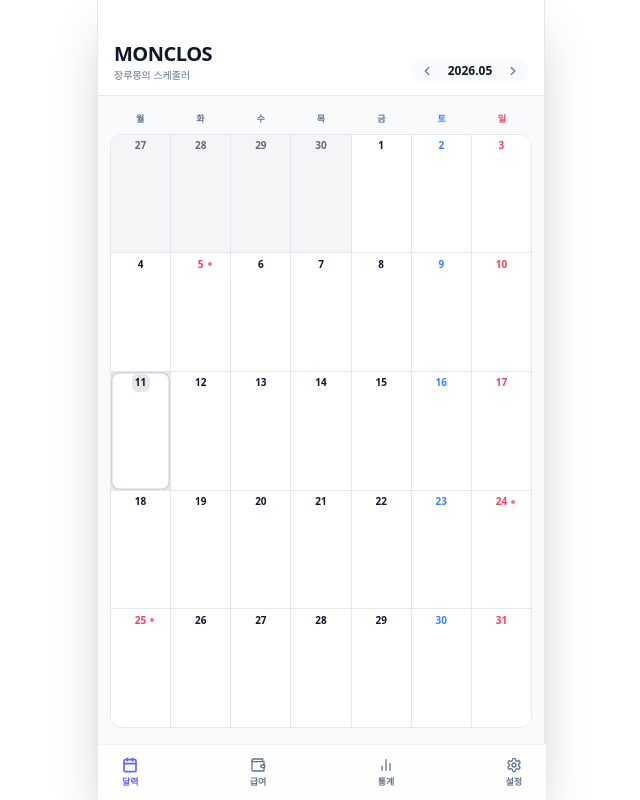
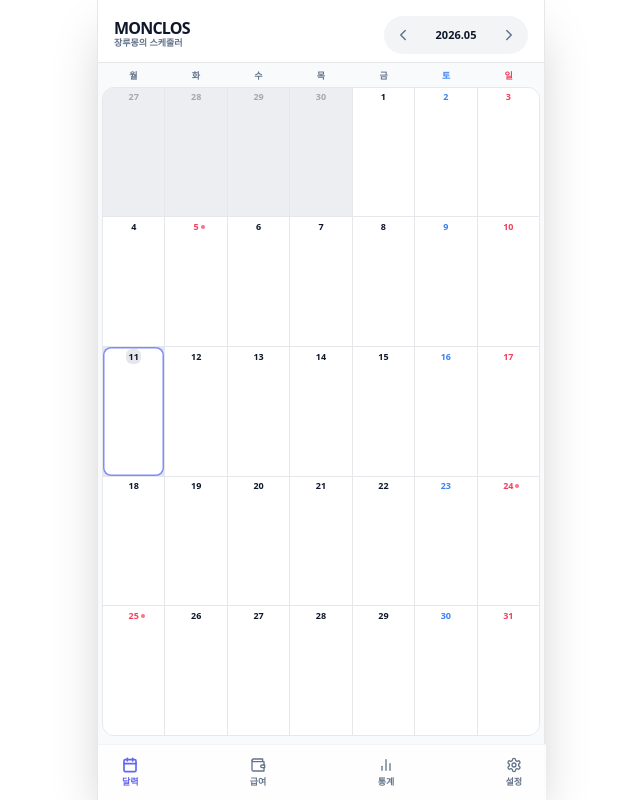
Before and after one commit to innocentof-debug/MONCLOS_TRUE_FINAL, a React (Vite) app: page / in a window 1280 px wide. Shown: the whole page, without its empty margins (319-959 px from the left). Built offline with nearby package versions, Linux system fonts and the light colour scheme.

Commit message:
Update App.jsx

```diff
--- a/src/App.jsx
+++ b/src/App.jsx
@@ -257,6 +257,9 @@ const App = () => {
 
   // 개인 API Key 및 보안 설정
   const [apiKey, setApiKey] = useStickyState('', 'monclos_apiKey');
+  // --- 3번 수정: API 보안 스위치 추가 ---
+  const [isApiKeyEditing, setIsApiKeyEditing] = useState(false);
+  const [tempApiKey, setTempApiKey] = useState('');
   const [showApiKey, setShowApiKey] = useState(false);
 
   const [userInfo, setUserInfo] = useStickyState({ name: '장루몽', position: 'PT' }, 'monclos_userInfo');
@@ -866,21 +869,34 @@ const App = () => {
 
   return (
     <div className={`flex flex-col h-screen overflow-hidden ${bgMain} ${textMain} font-sans max-w-md mx-auto shadow-2xl border-x ${borderCard} transition-colors duration-300`}>
-      <header className={`${bgCard} px-4 pt-8 pb-3 sm:pt-10 flex justify-between items-end border-b ${borderCard} z-10 shrink-0`}>
+      <header className={`${bgCard} px-4 pt-4 pb-2 flex justify-between items-center border-b ${borderCard} z-10 shrink-0`}>
+  {/* pt-8 -> pt-4로 줄여 윗 공간 확보, items-end -> items-center로 정렬 변경 */}
   <div>
-          <h1 className="text-lg sm:text-xl font-bold tracking-tight">MONCLOS</h1>
-          <p className={`text-[9px] sm:text-[10px] ${textMuted} font-medium`}>{userInfo.name}의 스케줄러</p>
-        </div>
+    <h1 className="text-base font-black tracking-tighter leading-none">MONCLOS</h1>
+    <p className={`text-[9px] ${textMuted} font-bold`}>{userInfo.name}의 스케줄러</p>
+  </div>
+
   {activeTab === 'calendar' && (
-          <div className={`flex items-center space-x-1 ${isDark ? 'bg-slate-700' : 'bg-gray-50'} p-1 rounded-full px-2`}>
-            <button type="button" onClick={() => changeMonth(-1)}>
-              <ChevronLeft size={14} className={`${textMuted} active:scale-75 transition-transform`} />
-            </button>
-            <span className="text-[10px] sm:text-xs font-bold w-14 sm:w-16 text-center">
+    <div className={`flex items-center space-x-1 ${isDark ? 'bg-slate-700' : 'bg-gray-100'} rounded-full p-0.5`}>
+      {/* 버튼에 p-2를 주어 터치 영역을 크게 만들고, 아이콘 사이즈를 18로 키움 */}
+      <button
+        type="button"
+        onClick={() => changeMonth(-1)}
+        className="p-2 active:scale-75 transition-transform"
+      >
+        <ChevronLeft size={18} className={`${textMuted}`} />
+      </button>
+
+      <span className="text-[11px] font-black w-16 text-center">
         {currentDate.getFullYear()}.{String(currentDate.getMonth() + 1).padStart(2, '0')}
       </span>
-            <button type="button" onClick={() => changeMonth(1)}>
-              <ChevronRight size={14} className={`${textMuted} active:scale-75 transition-transform`} />
+
+      <button
+        type="button"
+        onClick={() => changeMonth(1)}
+        className="p-2 active:scale-75 transition-transform"
+      >
+        <ChevronRight size={18} className={`${textMuted}`} />
       </button>
     </div>
   )}
@@ -888,17 +904,25 @@ const App = () => {
 
       <main className="flex-1 flex flex-col min-h-0 relative pb-[60px]">
         {activeTab === 'calendar' && (
-          <div className="p-2 sm:p-3 flex-1 min-h-0 flex flex-col fade-in-soft" onTouchStart={onTouchStart} onTouchMove={onTouchMove} onTouchEnd={onTouchEndAction}>
-            <div className="grid grid-cols-7 mb-1 shrink-0">
+          /* p-2 -> p-1로 줄여서 전체 공간 확보, overflow-hidden으로 스크롤 방지 */
+          <div className="p-1 flex-1 min-h-0 flex flex-col fade-in-soft overflow-hidden" onTouchStart={onTouchStart} onTouchMove={onTouchMove} onTouchEnd={onTouchEndAction}>
+
+            {/* 1. 요일 헤더: py-1 -> py-0.5로 축소 */}
+            <div className="grid grid-cols-7 mb-0.5 shrink-0">
               {weekDaysHeader.map((d, i) => {
                 let cClass = textMuted;
                 if ((startDay === 1 && i === 6) || (startDay === 0 && i === 0)) cClass = 'text-rose-500';
                 if ((startDay === 1 && i === 5) || (startDay === 0 && i === 6)) cClass = 'text-blue-500';
-                return <div key={d} className={`text-center text-[9px] font-bold py-1 ${cClass}`}>{d}</div>;
+                return <div key={d} className={`text-center text-[9px] font-black py-0.5 ${cClass}`}>{d}</div>;
               })}
             </div>
+
+            {/* 2. 달력 본체 그리드 */}
             <div className={`flex-1 min-h-0 relative overflow-hidden rounded-xl border ${isDark ? 'border-slate-700' : 'border-gray-200'}`}>
-              <div key={currentDate.toISOString()} className={`absolute inset-0 grid grid-cols-7 gap-px ${isDark ? 'bg-slate-700' : 'bg-gray-200'} ${slideDirection === 'left' ? 'slide-in-left' : slideDirection === 'right' ? 'slide-in-right' : ''}`} style={{ gridTemplateRows: `repeat(${calendarDays.length / 7}, minmax(0, 1fr))` }}>
+              <div key={currentDate.toISOString()}
+                   className={`absolute inset-0 grid grid-cols-7 gap-px ${isDark ? 'bg-slate-700' : 'bg-gray-200'} ${slideDirection === 'left' ? 'slide-in-left' : slideDirection === 'right' ? 'slide-in-right' : ''}`}
+                   style={{ gridTemplateRows: `repeat(${calendarDays.length / 7}, minmax(0, 1fr))` }}>
+
                 {calendarDays.map((dayObj, idx) => {
                   const { date, isCurrentMonth } = dayObj;
                   const dateStr = formatDate(date);
@@ -909,6 +933,7 @@ const App = () => {
                   const holidayName = HOLIDAY_DATA[dateStr];
                   const isRedDay = date.getDay() === 0 || holidayName;
                   let boxStyle = ''; let textColor = textMain;
+
                   if (isToday) {
                     if (isRedDay) boxStyle = 'bg-rose-400 text-white';
                     else if (date.getDay() === 6) boxStyle = 'bg-blue-400 text-white';
@@ -917,6 +942,7 @@ const App = () => {
                     if (isRedDay) textColor = 'text-rose-500';
                     else if (date.getDay() === 6) textColor = 'text-blue-500';
                   }
+
                   return (
                     <div
                       key={idx}
@@ -924,33 +950,40 @@ const App = () => {
                       className={`
                         h-full w-full flex flex-col items-center relative transition-all cursor-pointer active:opacity-70 overflow-hidden
                         ${isDark ? 'bg-slate-800' : 'bg-white'}
-                        ${!isCurrentMonth ? (isDark ? 'bg-slate-800/40 opacity-50' : 'bg-gray-50/50 opacity-60') : ''}
-                        ${isSelected ? `ring-[1.5px] ring-inset z-10 rounded-lg ${isDark ? 'ring-slate-500' : 'ring-gray-300'}` : ''}
+                        ${!isCurrentMonth ? 'opacity-30' : ''}
+                        ${isSelected ? `ring-[1.5px] ring-inset z-10 rounded-lg ${isDark ? 'ring-indigo-500' : 'ring-indigo-400'}` : ''}
                       `}
                     >
-                      <div className="relative flex justify-center items-center w-full mt-0.5 mb-0.5 h-[18px]">
+                      {/* 3. 날짜 숫자 영역: h-[18px] -> h-[15px]로 축소, 오늘 표시 원 크기도 축소 */}
+                      <div className="relative flex justify-center items-center w-full h-[15px] mt-0.5">
                         <div className="relative flex justify-center items-center h-full">
-                          {shiftData?.memo && <div className="absolute right-full mr-1 w-1 h-1 rounded-full bg-indigo-500" />}
+                          {shiftData?.memo && <div className="absolute right-full mr-0.5 w-1 h-1 rounded-full bg-indigo-500" />}
                           <span className={`
-                            text-[10px] font-bold flex items-center justify-center
-                            ${isToday ? `w-[18px] h-[18px] rounded-md ${boxStyle}` : textColor}
+                            text-[9px] font-black flex items-center justify-center
+                            ${isToday ? `w-[15px] h-[15px] rounded-md ${boxStyle}` : textColor}
                           `}>
                             {date.getDate()}
                           </span>
-                          {holidayName && <div className="absolute left-full ml-1 w-1 h-1 rounded-full bg-rose-400" />}
-                        </div>
-                      </div>
+                          {holidayName && <div className="absolute left-full ml-0.5 w-1 h-1 rounded-full bg-rose-400" />}
+                        </div>
+                      </div>
+
+                      {/* 4. 근무 라벨: py-0.5 -> py-0으로 여백 제거 */}
                       {shiftData && shiftData.shift !== 'OFF' && shiftData.shift !== '/' && (
-                        <div className={`w-[95%] py-0.5 rounded border text-center text-[8px] font-bold shadow-sm truncate leading-tight ${isDark ? (INITIAL_SHIFT_SETTINGS[shiftData.shift]?.darkColor || 'bg-slate-700 text-gray-300 border-slate-600') : (INITIAL_SHIFT_SETTINGS[shiftData.shift]?.color || 'bg-gray-100 text-gray-700 border-gray-200')}`}>
+                        <div className={`w-[92%] py-0 rounded-[2px] border text-center text-[7px] font-black truncate leading-tight mt-0.5 ${isDark ? (INITIAL_SHIFT_SETTINGS[shiftData.shift]?.darkColor || 'bg-slate-700 text-gray-300 border-slate-600') : (INITIAL_SHIFT_SETTINGS[shiftData.shift]?.color || 'bg-gray-100 text-gray-700 border-gray-200')}`}>
                           {INITIAL_SHIFT_SETTINGS[shiftData.shift]?.label || shiftData.shift}
                         </div>
                       )}
+
+                      {/* 5. 메모: py-[3px] -> py-0으로 여백 제거 */}
                       {shiftData?.memo && shiftData?.isMemoVisible && (
-                        <div className={`w-[95%] mt-0.5 mb-0.5 py-[3px] px-1 rounded shadow-sm border text-center text-[7px] font-medium truncate leading-tight ${isDark ? 'bg-indigo-900/40 text-indigo-200 border-indigo-500/30' : 'bg-indigo-50 text-indigo-600 border-indigo-200'}`}>
+                        <div className={`w-[92%] mt-0.5 py-0 px-0.5 rounded border text-center text-[7px] font-bold truncate leading-none ${isDark ? 'bg-indigo-900/40 text-indigo-200 border-indigo-500/30' : 'bg-indigo-50 text-indigo-600 border-indigo-200'}`}>
                           {shiftData.memo}
                         </div>
                       )}
-                      {dailyInc && <div className="absolute bottom-1 w-full text-center text-[8px] font-black text-amber-500 truncate leading-none">+{dailyInc}</div>}
+
+                      {/* 6. 인센티브: bottom-1 -> bottom-0.5로 이동 */}
+                      {dailyInc && <div className="absolute bottom-0.5 w-full text-center text-[7px] font-black text-amber-500 truncate leading-none">+{dailyInc}</div>}
                     </div>
                   );
                 })}
@@ -1102,27 +1135,55 @@ const App = () => {
               </div>
             </div>
 
-            {/* API 보안 설정 */}
+           {/* API 보안 설정: 잠금 및 수정 모드 적용 버전 */}
             <div className={`p-3 rounded-xl shadow-sm border ${bgCard} ${borderCard} shrink-0`}>
               <div className="flex justify-between items-center mb-2">
-                <h3 className="text-[11px] font-bold flex items-center gap-1.5"><Lock size={14} className="text-amber-500" /> API 보안 설정</h3>
-                <div className="flex items-center gap-1.5">
-                  <span className={`text-[8px] font-bold ${apiKey ? 'text-emerald-500' : 'text-rose-500'}`}>{apiKey ? '연결됨' : '키 필요'}</span>
-                  <button type="button" onClick={() => setShowApiKey(!showApiKey)} className={`p-1 rounded-md ${isDark ? 'bg-slate-700' : 'bg-gray-100'}`}>
-                    {showApiKey ? <EyeOff size={12}/> : <Eye size={12}/>}
-                  </button>
-                </div>
-              </div>
-              <div className={`p-2 rounded-lg ${isDark ? 'bg-slate-700/50' : 'bg-gray-50'} border ${isDark ? 'border-slate-600' : 'border-gray-100'}`}>
+                <h3 className="text-[11px] font-bold flex items-center gap-1.5">
+                  <Lock size={14} className="text-amber-500" /> API 보안 설정
+                </h3>
+                {/* 30자 이상일 때만 '연결됨' 표시 */}
+                <div className={`px-2 py-0.5 rounded-full text-[8px] font-bold ${apiKey.length > 30 ? 'bg-emerald-500/20 text-emerald-500' : 'bg-rose-500/20 text-rose-500'}`}>
+                  {apiKey.length > 30 ? '연결됨' : '키 입력 필요'}
+                </div>
+              </div>
+
+              <div className="flex gap-2">
+                <div className={`flex-1 p-2 rounded-lg border ${isDark ? 'bg-slate-700/50 border-slate-600' : 'bg-gray-50 border-gray-100'}`}>
+                  {isApiKeyEditing ? (
                     <input
-                  type={showApiKey ? "text" : "password"}
-                  value={apiKey}
-                  onChange={(e) => setApiKey(e.target.value)}
-                  placeholder="Gemini API Key를 입력하세요"
-                  className="w-full bg-transparent text-[11px] font-mono font-bold outline-none border-none text-slate-500 focus:text-indigo-500"
+                      autoFocus
+                      type="text"
+                      value={tempApiKey}
+                      onChange={(e) => setTempApiKey(e.target.value)}
+                      placeholder="Key를 붙여넣으세요"
+                      className="w-full bg-transparent text-[11px] font-mono font-bold outline-none text-indigo-500"
                     />
-              </div>
-              <p className="mt-2 text-[8px] text-gray-400 leading-tight">* 입력된 키는 귀하의 브라우저(localStorage)에만 안전하게 저장되며, OCR 스캔 시에만 구글 서버로 직접 전송됩니다.</p>
+                  ) : (
+                    <div className="text-[11px] font-mono font-bold text-slate-400 truncate">
+                      {apiKey ? '•'.repeat(25) : '등록된 키 없음'}
+                    </div>
+                  )}
+                </div>
+
+                {isApiKeyEditing ? (
+                  <button
+                    type="button"
+                    onClick={() => { setApiKey(tempApiKey); setIsApiKeyEditing(false); }}
+                    className="px-3 bg-indigo-600 text-white rounded-lg font-bold text-[10px] active:scale-95 transition-transform"
+                  >
+                    저장
+                  </button>
+                ) : (
+                  <button
+                    type="button"
+                    onClick={() => { setTempApiKey(apiKey); setIsApiKeyEditing(true); }}
+                    className={`px-3 rounded-lg font-bold text-[10px] active:scale-95 transition-transform ${isDark ? 'bg-slate-700 text-slate-300' : 'bg-gray-100 text-gray-600'}`}
+                  >
+                    수정
+                  </button>
+                )}
+              </div>
+              {/* 하단 설명글 삭제됨 (디자인 균형을 위해) */}
             </div>
 
             <div className="grid grid-cols-2 gap-2 shrink-0">
```
Lines whose indentation alone changed are shown as unchanged.
